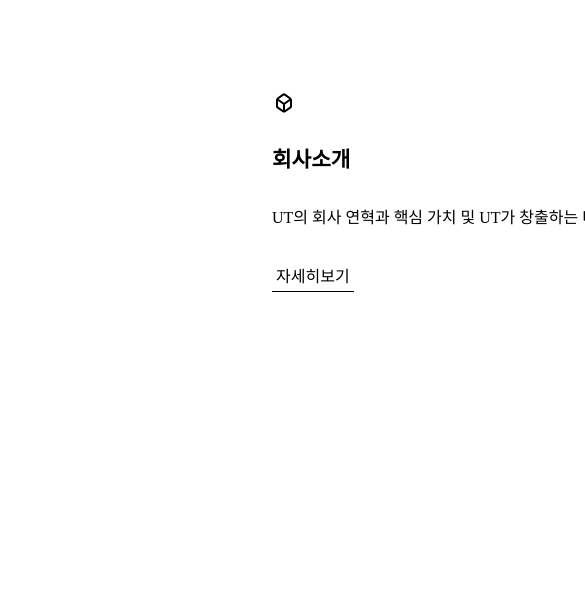
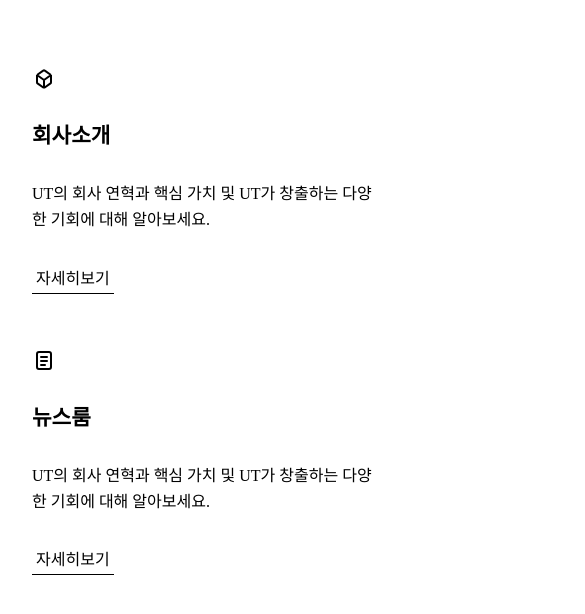
Before and after one commit to FRONTENDBOOTCAMP-17th/vite-min, a website built with Vite: page src/sections/about.html in a window 390 px wide. Shown: the top 614 px of the page, 585 px wide, since content can reach past the window. Built offline with nearby package versions, Linux system fonts and the light colour scheme.

Commit message:
about css 수정 및 반응형 추가

```diff
--- a/src/sections/about.html
+++ b/src/sections/about.html
@@ -11,7 +11,7 @@
     <section id="inner">
       <div id="set">
         <!-- first Card - Company Introduction -->
-        <div id="card-company">
+        <div id="card">
           <h3 class="card-icon">
             <svg width="24" height="24" viewBox="0 0 24 24" fill="none" xmlns="http://www.w3.org/2000/svg">
               <path d="M12 21V13M12 21L5.83752 16.5982C5.42695 16.305 5.22166 16.1583 5.11083 15.943C5 15.7276 5 15.4753 5 14.9708V8M12 21L18.1625 16.5982C18.573 16.305 18.7783 16.1583 18.8892 15.943C19 15.7276 19 15.4753 19 14.9708V8M12 13L5 8M12 13L19 8M5 8L10.8375 3.83034C11.3989 3.42938 11.6795 3.2289 12 3.2289C12.3205 3.2289 12.6011 3.42938 13.1625 3.83034L19 8" stroke="black" stroke-width="2" stroke-linejoin="round" />
@@ -23,7 +23,7 @@
         </div>
 
         <!-- second Card - NewsRoom -->
-        <div id="card-news">
+        <div id="card">
           <h3 class="card-icon">
             <svg width="24" height="24" viewBox="0 0 24 24" fill="none" xmlns="http://www.w3.org/2000/svg">
               <rect x="5" y="4" width="14" height="17" rx="2" stroke="black" stroke-width="2" />
--- a/src/sections/css/about.css
+++ b/src/sections/css/about.css
@@ -1,23 +1,28 @@
 /* 여기서부터 css해주세요 */
 
-#inner {
-  margin: 0px 200px;
+#about {
+  width: 100%;
+}
+
+#about #inner {
+  margin: 0px auto;
   padding: 64px;
   display: flex;
-  width: 1280px;
-  padding: 64px;
+  max-width: 1280px;
+  width: 100%;
+  box-sizing: border-box;
   flex-direction: column;
   align-items: flex-start;
 }
 
-#set {
+#about #set {
   display: flex;
   align-items: flex-start;
   gap: 36px;
   align-self: stretch;
 }
 
-#card-company {
+#about #card {
   display: flex;
   flex-direction: column;
   align-items: flex-start;
@@ -25,20 +30,12 @@
   flex: 1 0 0;
 }
 
-#card-news {
-  display: flex;
-  flex-direction: column;
-  align-items: flex-start;
-  gap: 12px;
-  flex: 1 0 0;
-}
-
-.card-icon {
+#about .card-icon {
   width: 24px;
   height: 24px;
 }
 
-.card-title {
+#about .card-title {
   color: #000;
   /* Label/Large */
   font-family: Pretendard;
@@ -48,7 +45,7 @@
   line-height: 150%;
 }
 
-.card-contents {
+#about .card-contents {
   align-self: stretch;
   color: #000;
   font-family: Pretendard;
@@ -58,7 +55,7 @@
   line-height: 160%;
 }
 
-.card-button {
+#about .card-button {
   color: #000;
   display: flex;
   padding: 4px;
@@ -67,3 +64,60 @@
   background-color: #fff;
   text-decoration: none;
 }
+
+/* 태블릿 (850px 이하) */
+@media (max-width: 850px) {
+  #about #inner {
+    width: 100%;
+    margin: 0;
+    padding: 56px 32px;
+    display: flex;
+    flex-direction: column;
+    align-items: flex-start;
+    align-self: stretch;
+  }
+
+  #about #set {
+    display: flex;
+    align-items: flex-start;
+    gap: 36px;
+    align-self: stretch;
+  }
+
+  #about #card {
+    display: flex;
+    flex-direction: column;
+    align-items: flex-start;
+    gap: 12px;
+    flex: 1 0 0;
+  }
+}
+
+/* 모바일 (500px 이하) */
+@media (max-width: 500px) {
+  #about #inner {
+    width: 100%;
+    margin: 0;
+    display: flex;
+    padding: 40px 24px;
+    flex-direction: column;
+    align-items: flex-start;
+    align-self: stretch;
+  }
+
+  #about #set {
+    display: flex;
+    flex-direction: column;
+    align-items: flex-start;
+    gap: 36px;
+    align-self: stretch;
+  }
+
+  #about #card {
+    display: flex;
+    flex-direction: column;
+    align-items: flex-start;
+    gap: 12px;
+    align-self: stretch;
+  }
+}
```
Also changed, not shown: index.html (+1 -0 lines), src/images/UberTaxi.png.
